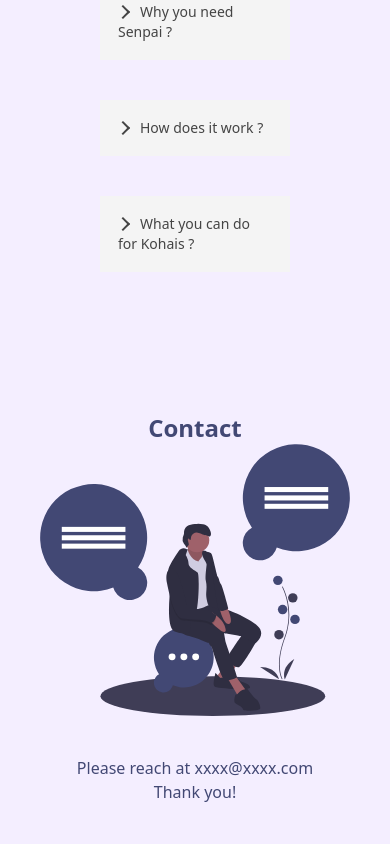
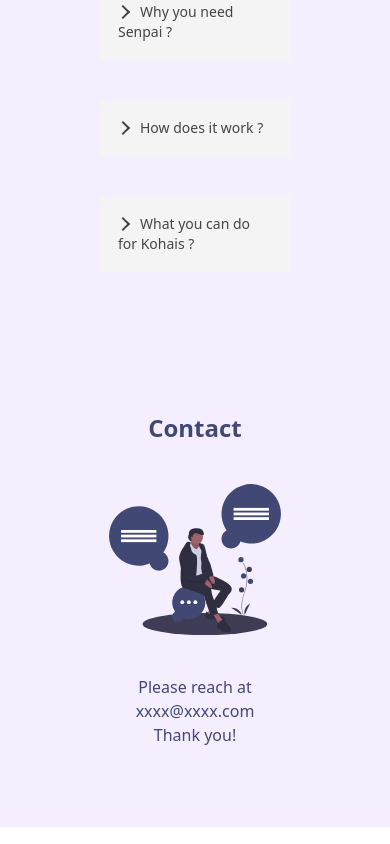
Before and after one commit to shiv-chan/senpai-kohai, a React (Create React App) app in the folder client/: page / in a window 390 px wide. Shown: the part 1149-1993 px from the top of the page. Built offline with nearby package versions, Linux system fonts and the light colour scheme.

Commit message:
changed contact image size and p for responsive design

```diff
--- a/client/src/common/components/Home.tsx
+++ b/client/src/common/components/Home.tsx
@@ -129,19 +129,17 @@ const Home = () => {
 			</section>
 			<section className="p-10">
 				<h2 className="text-2xl md:text-5xl font-bold text-center">Contact</h2>
-				<div className="md:flex md:p-10 md:mt-20 flex-1 justify-items-stretch">
+				<div className="md:flex md:p-10 p-10 md: grid justify-items-stretch">
 					<img
-						className="md:w-2/4 ms:p-20 justify-self-center"
+						className="md:w-3/6 w-3/4 md:p-20 justify-self-center"
 						src="./assets/contact.svg"
 						alt="contact"
 					/>
 
-					<div className="text-center mt-10 md:mt-15 md:p-10  text-base md:text-2xl justify-self-center">
-						<p>
-							Please reach at xxxx@xxxx.com <br />
-							Thank you!
-						</p>
-					</div>
+					<p className="text-center mt-10 md:mt-24 md:p-10  text-base md:text-2xl">
+						Please reach at xxxx@xxxx.com <br />
+						Thank you!
+					</p>
 				</div>
 			</section>
 		</div>
```
Also changed, not shown: client/src/common/components/Header.tsx (+13 -13 lines).
